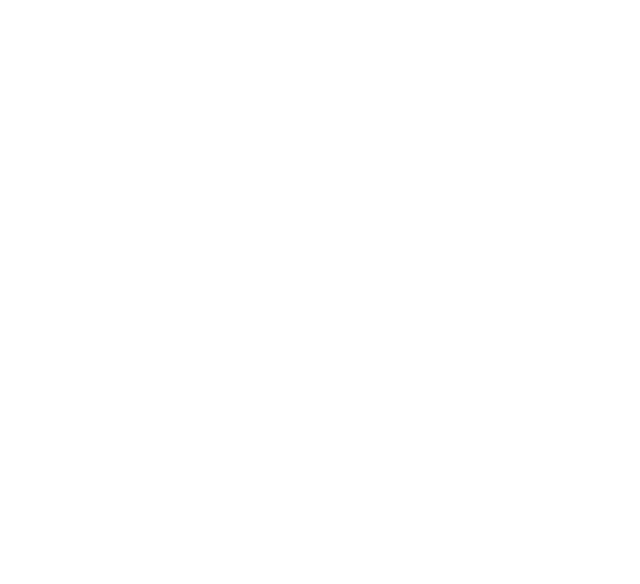
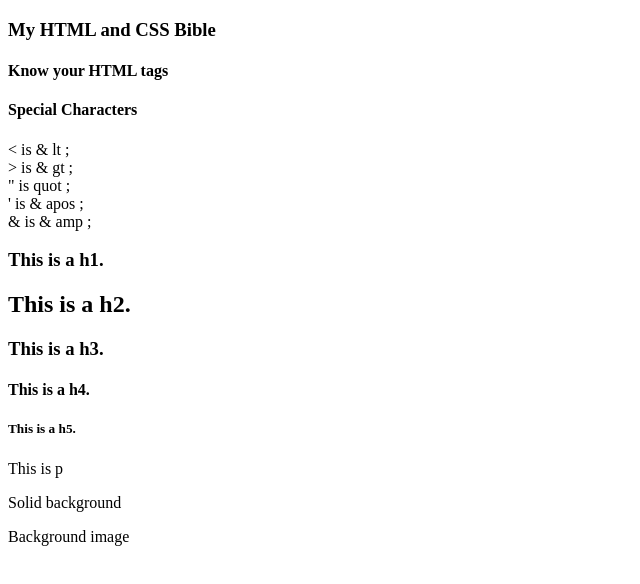
Before and after one commit to MazontheMoon/templateBasic, a plain HTML site: page cheatsheet.html in a window 1280 px wide. Shown: the whole page, without its empty margins (0-640 px from the left). Drawn offline with Linux system fonts and the light colour scheme.

Commit message:
Update and rename cheatsheet_h_t_m_l.html to cheatsheet.html
Renamed file and added body sections for html tags and basic background styles

```diff
--- a/cheatsheet_h_t_m_l.html
+++ b/cheatsheet.html
@@ -15,5 +15,33 @@ My practice and cheatsheet HTML page
     <link rel="stylesheet" href="https://use.fontawesome.com/releases/v5.5.0/css/all.css" integrity="sha384-B4dIYHKNBt8Bc12p+WXckhzcICo0wtJAoU8YZTY5qE0Id1GSseTk6S+L3BlXeVIU" crossorigin="anonymous">
   </head>
   <body>
+    <main class="container">
+  <section class="cheatsheet">
+    <article class="classroom">
+      <h1>My HTML and CSS Bible</h1>
+      <h4>Know your HTML tags</h4>
+      <h4>Special Characters</h4>
+      <p>&lt; is & lt ;<br>
+        &gt; is & gt ;<br>
+        &quot; is  quot ;<br>
+        &apos; is & apos ;<br>
+        &amp; is  & amp ;</p>
+      <div class="style">
+        <h1>This is a h1.</h1>
+        <h2>This is a h2.</h2>
+        <h3>This is a h3.</h3>
+        <h4>This is a h4.</h4>
+        <h5>This is a h5.</h5>
+        <p>This is p</p>
+      </div>
+      <div class="style">
+        <div id="style_bg_color"><p>Solid background</p></div>
+        <div id="style_bg_image"><p>Background image</p></div>
+      </div>
+    </article>
+  </section>
+  <footer>
+  </footer>
+</main>
   </body>
 </html>
```
